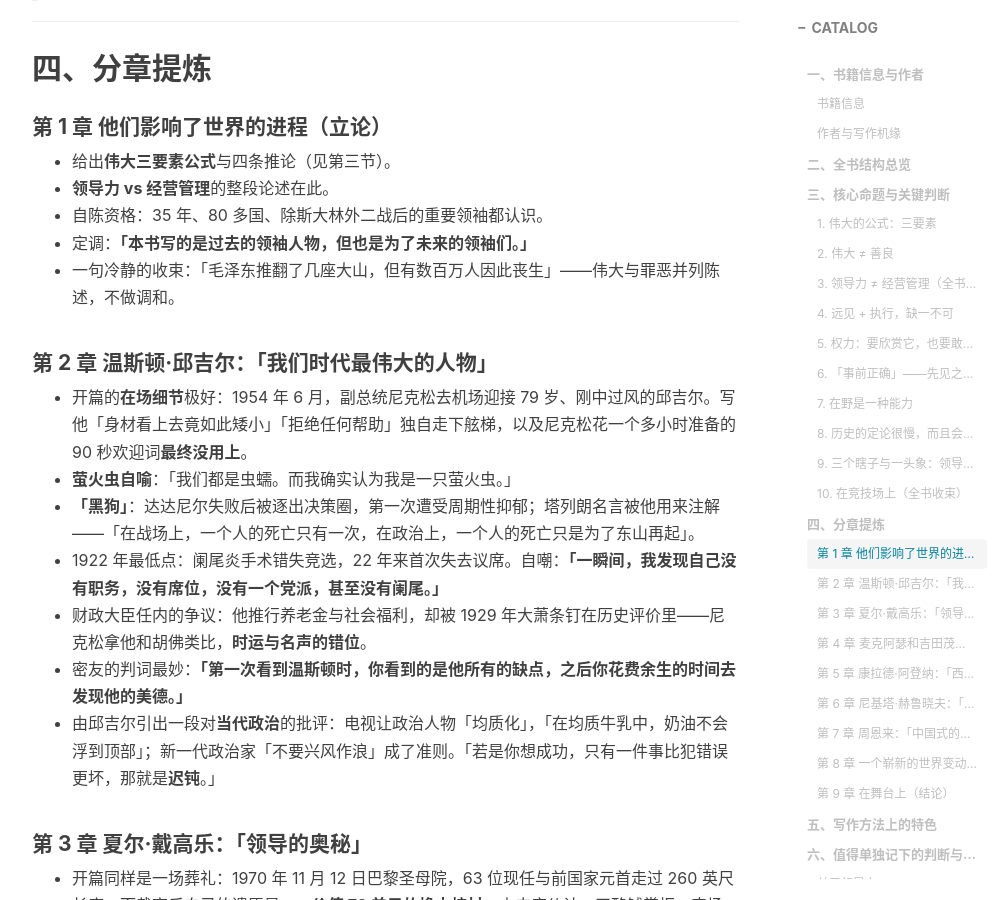
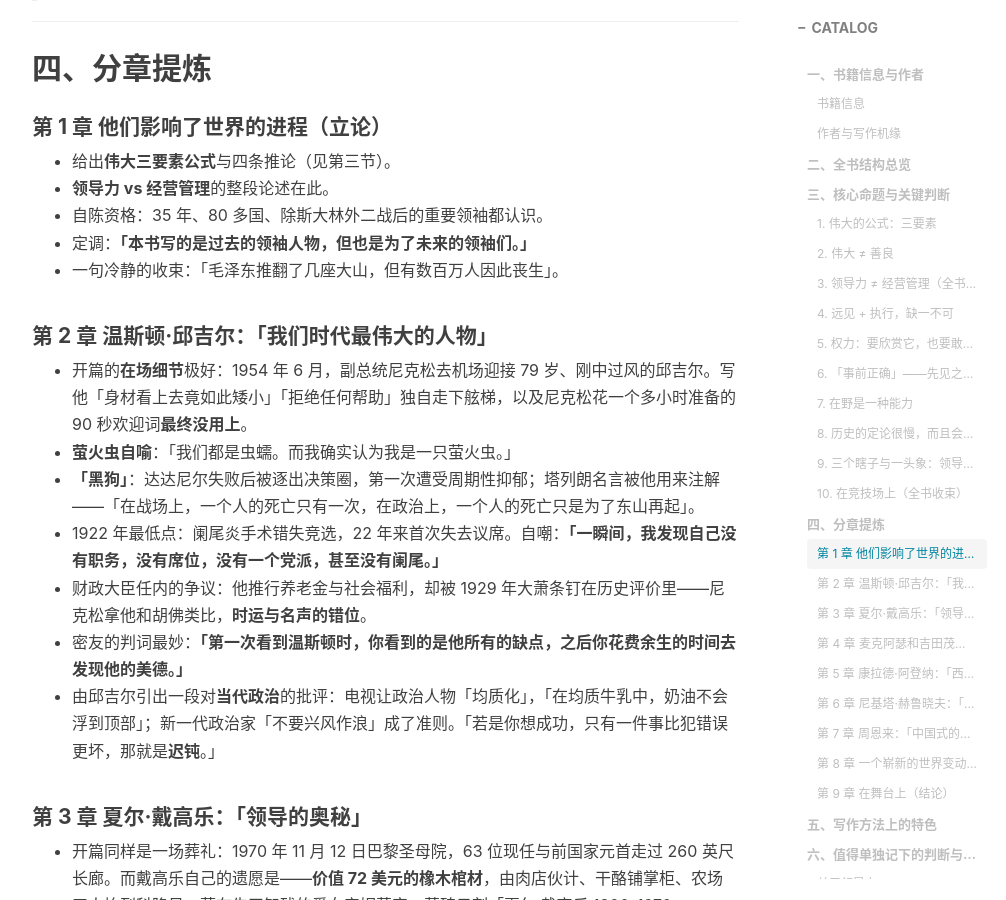
Before and after one commit to l3b2w1-books/l3b2w1-books.github.io, a Jekyll site: the page built from _posts/2026-10-09-leaders.md, in a window 1280 px wide and 900 px high, scrolled down 5437 px. Shown: the whole window, without its empty margins (233-1239 px from the left). Built offline with Jekyll 4.4.1, drawn with Linux system fonts in a browser that asks for light colours; nearby versions of some CDN libraries; comment, search, counter and statistics services are not loaded.

Commit message:
Update 2026-10-09-leaders.md

```diff
--- a/_posts/2026-10-09-leaders.md
+++ b/_posts/2026-10-09-leaders.md
@@ -152,7 +152,7 @@ tags:
 - **领导力 vs 经营管理**的整段论述在此。
 - 自陈资格：35 年、80 多国、除斯大林外二战后的重要领袖都认识。
 - 定调：**「本书写的是过去的领袖人物，但也是为了未来的领袖们。」**
-- 一句冷静的收束：「毛泽东推翻了几座大山，但有数百万人因此丧生」——伟大与罪恶并列陈述，不做调和。
+- 一句冷静的收束：「毛泽东推翻了几座大山，但有数百万人因此丧生」。
 
 #### 第 2 章 温斯顿·邱吉尔：「我们时代最伟大的人物」
 
```
